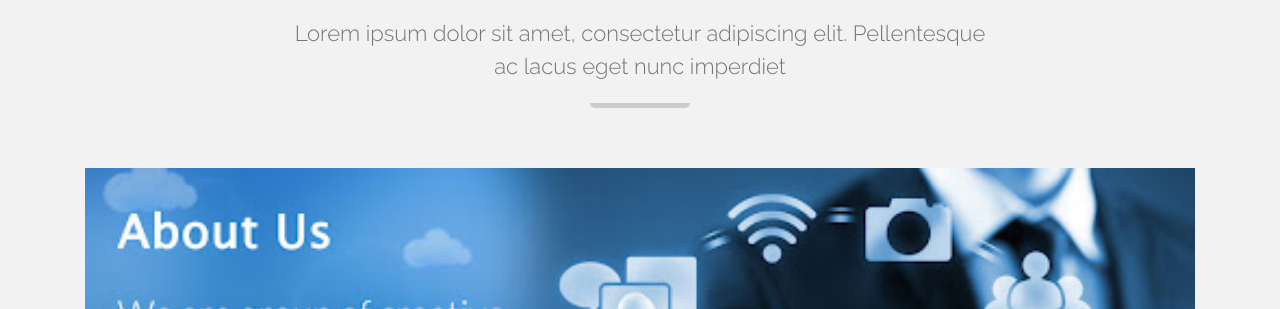
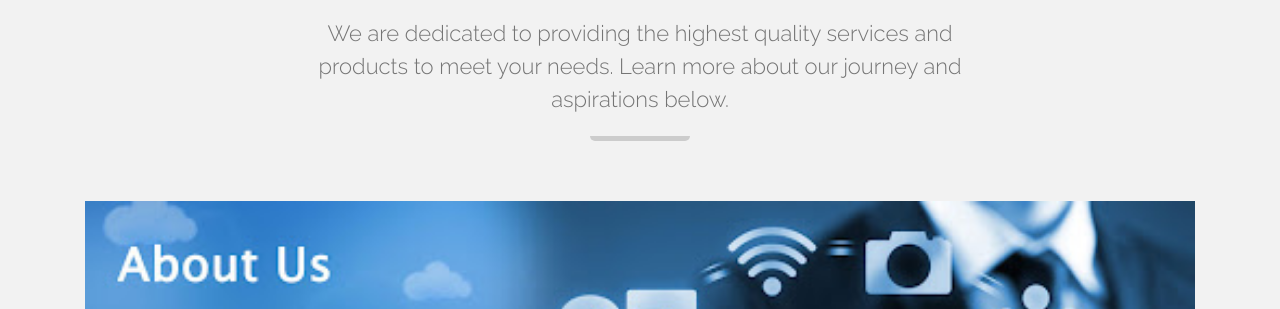
Before and after one commit to ripu1821/peaktech-solutions-it, a plain HTML site: page index.html in a window 1280 px wide. Shown: the part 491-800 px from the top of the page. Drawn offline with Linux system fonts and the light colour scheme.

Commit message:
update about

```diff
--- a/index.html
+++ b/index.html
@@ -86,7 +86,8 @@
             <div class="section-header">
                 <h2>About Us</h2>
                 <p>
-                    Lorem ipsum dolor sit amet, consectetur adipiscing elit. Pellentesque ac lacus eget nunc imperdiet
+                    We are dedicated to providing the highest quality services and products to meet your needs. Learn
+                    more about our journey and aspirations below.
                 </p>
             </div>
 
```
